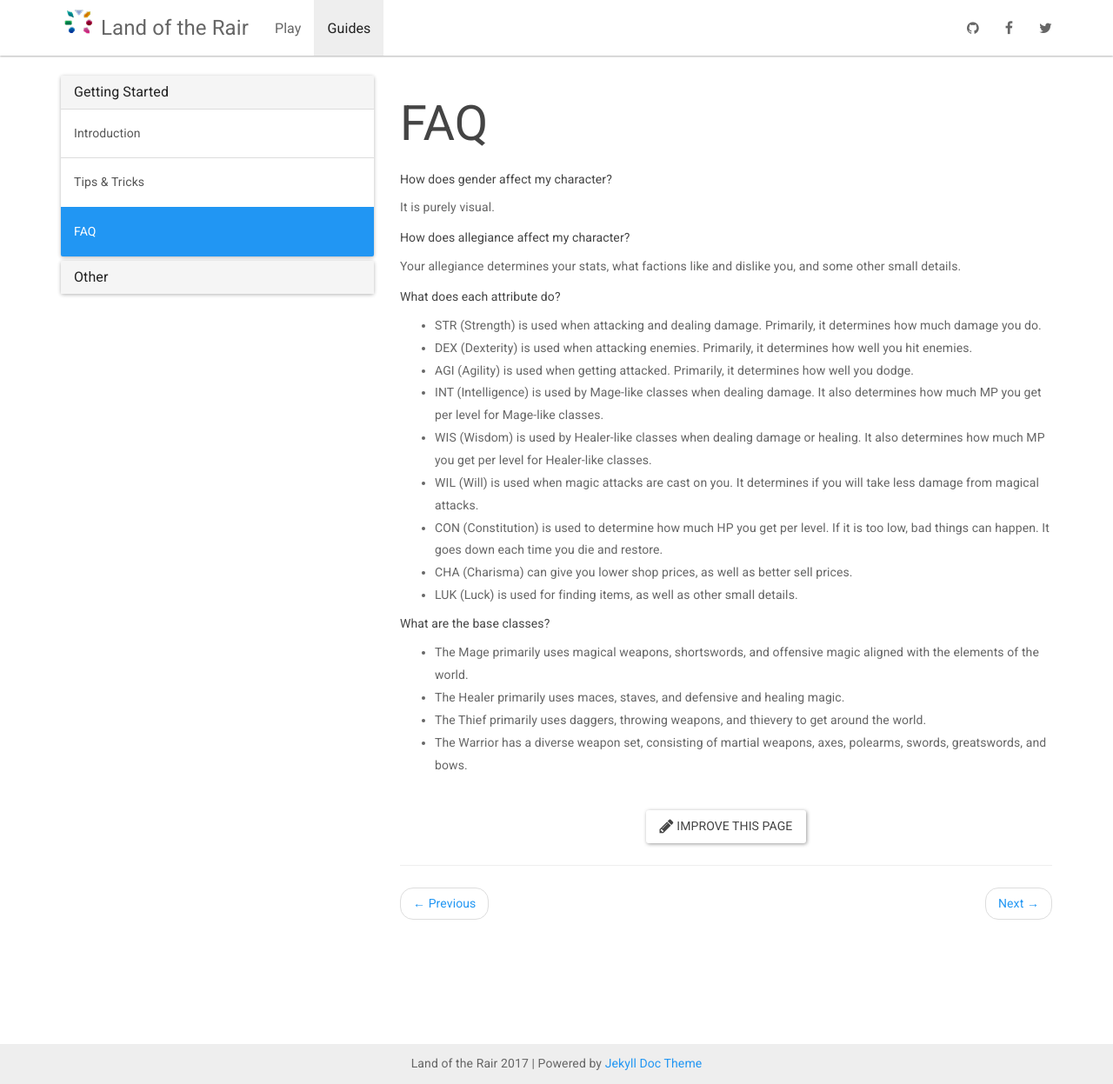
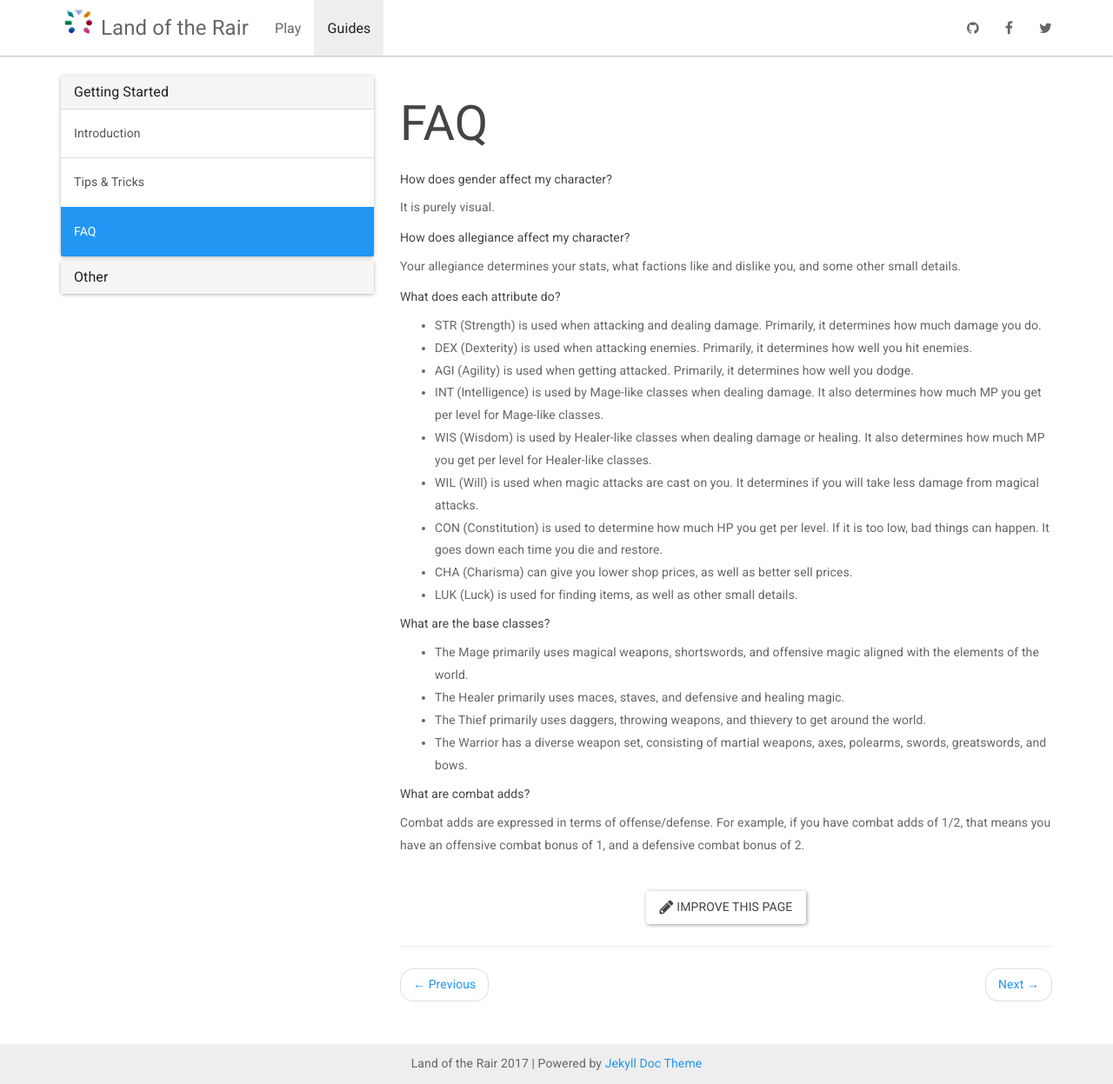
Before and after one commit to LandOfTheRair/landoftherair.github.io, a Jekyll site: the page built from _docs/getting-started/faq.md, in a window 1280 px wide and 1247 px high. Shown: the whole window at 87% size. Built offline with Jekyll 4.4.1, drawn with Linux system fonts in a browser that asks for light colours; nearby versions of some CDN libraries.

Commit message:
Update faq.md

```diff
--- a/_docs/getting-started/faq.md
+++ b/_docs/getting-started/faq.md
@@ -29,3 +29,7 @@ Your allegiance determines your stats, what factions like and dislike you, and s
 * The Healer primarily uses maces, staves, and defensive and healing magic.
 * The Thief primarily uses daggers, throwing weapons, and thievery to get around the world.
 * The Warrior has a diverse weapon set, consisting of martial weapons, axes, polearms, swords, greatswords, and bows.
+
+###### What are combat adds?
+
+Combat adds are expressed in terms of offense/defense. For example, if you have combat adds of 1/2, that means you have an offensive combat bonus of 1, and a defensive combat bonus of 2.
```
